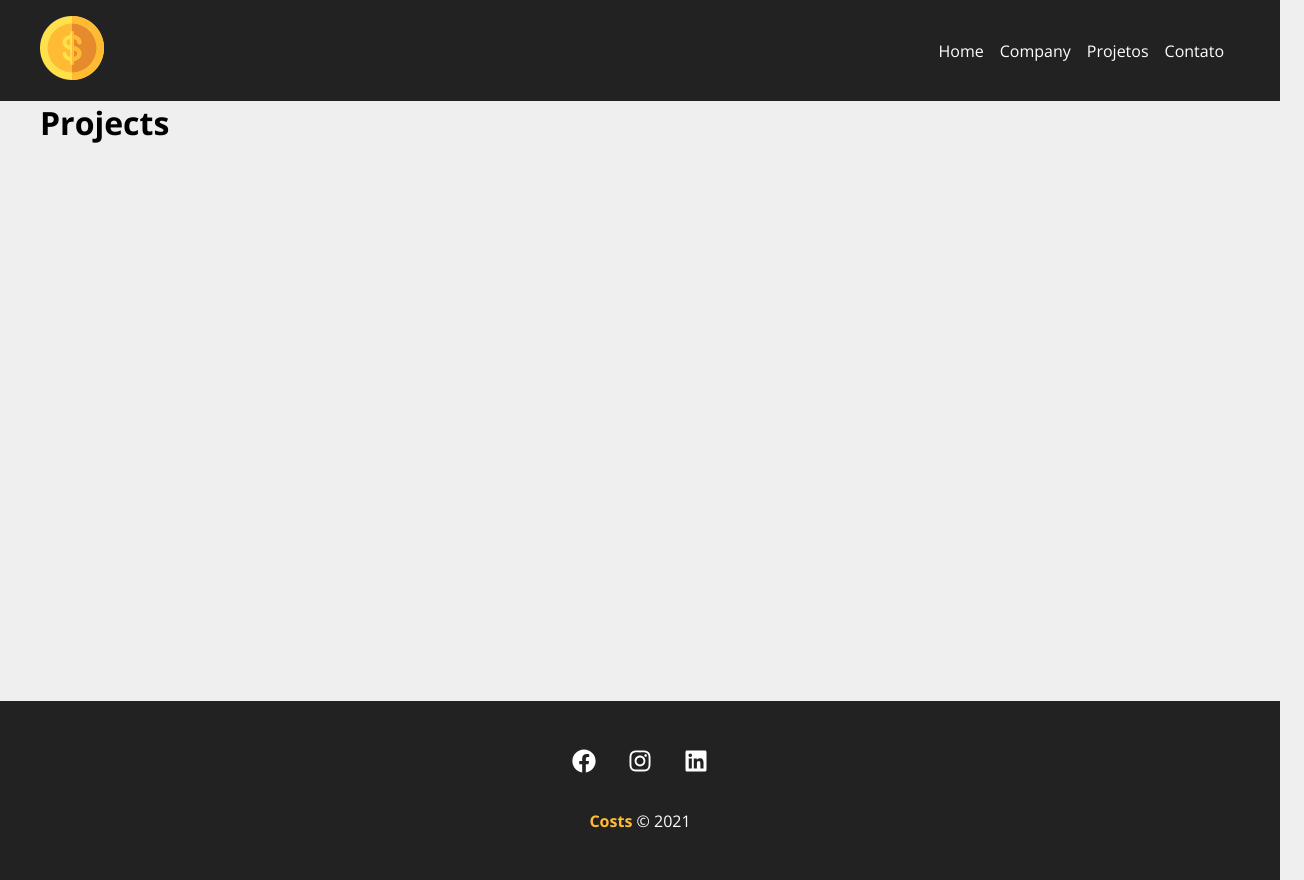
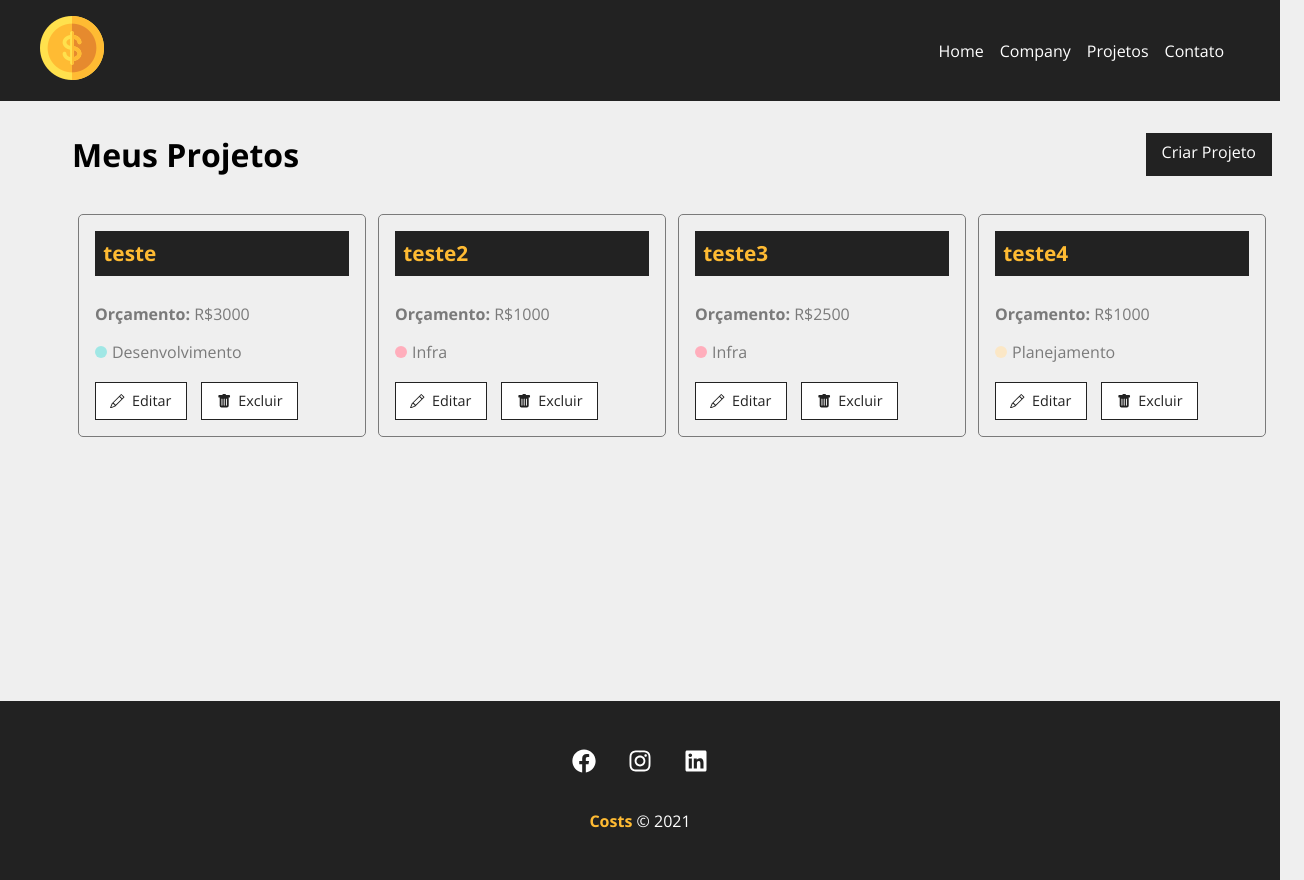
Before and after one commit to derickbit/HDCodar_React, a React (Create React App) app: page /projects in a window 1280 px wide. Shown: the whole page, 1304 px wide, since content can reach past the window. Built offline with nearby package versions, Linux system fonts and the light colour scheme; data requests are answered from the project's data file.

Commit message:
Aulas 26, 27 e 28 - Mensagens e  Dashboard

```diff
--- a/db.json
+++ b/db.json
@@ -8,6 +8,39 @@
       },
       "name": "teste",
       "budget": "3000",
+      "costs": 0,
+      "services": []
+    },
+    {
+      "id": "9ff9",
+      "name": "teste2",
+      "budget": "1000",
+      "category": {
+        "id": "1",
+        "nome": "Infra"
+      },
+      "costs": 0,
+      "services": []
+    },
+    {
+      "id": "2189",
+      "name": "teste3",
+      "budget": "2500",
+      "category": {
+        "id": "1",
+        "nome": "Infra"
+      },
+      "costs": 0,
+      "services": []
+    },
+    {
+      "id": "c14a",
+      "name": "teste4",
+      "budget": "1000",
+      "category": {
+        "id": "4",
+        "nome": "Planejamento"
+      },
       "costs": 0,
       "services": []
     }
--- /dev/null
+++ b/src/components/layout/Message.js
@@ -0,0 +1,30 @@
+import styles from "./Message.module.css";
+import { useState, useEffect } from "react";
+
+function Message({ type, msg }) {
+  const [visible, setVisible] = useState(false);
+
+  useEffect(() => {
+    if (!msg) {
+      setVisible(false);
+      return;
+    }
+    setVisible(true);
+
+    const timer = setTimeout(() => {
+      setVisible(false);
+    }, 3000);
+
+    return () => clearTimeout(timer);
+  }, [msg]);
+
+  return (
+    <>
+      {visible && (
+        <div className={`${styles.message} ${styles[type]}`}>{msg}</div>
+      )}
+    </>
+  );
+}
+
+export default Message;
--- /dev/null
+++ b/src/components/layout/Message.module.css
@@ -0,0 +1,21 @@
+.message {
+  width: 100%;
+  padding: 1em;
+  border: 1px solid #000;
+  margin: 0 auto;
+  text-align: center;
+  margin-bottom: 2em;
+  border-radius: 5px;
+}
+
+.success {
+  color: #155724;
+  background-color: #d4edda;
+  border-color: #c3e6cb;
+}
+
+.error {
+  color: #721c24;
+  background-color: #f8d7da;
+  border-color: #f5c6cb;
+}
--- a/src/components/pages/NewProject.js
+++ b/src/components/pages/NewProject.js
@@ -21,7 +21,9 @@
       .then((data) => {
         console.log(data);
         //redirect
-        navigate("/projects", { message: "Projeto criado com sucesso!" });
+        navigate("/projects", {
+          state: { message: "Projeto criado com sucesso!" },
+        });
       })
       .catch((err) => console.log(err));
   }
--- a/src/components/pages/Projects.js
+++ b/src/components/pages/Projects.js
@@ -1,5 +1,56 @@
+import Message from "../layout/Message";
+import { useLocation } from "react-router-dom";
+import styles from "./Projects.module.css";
+import Container from "../layout/Container";
+import LinkButton from "../layout/LinkButton";
+import ProjectCard from "../project/ProjectCard";
+import { useState, useEffect } from "react";
+
 function Projects() {
-  return <h1>Projects</h1>;
+  const [projects, setProjects] = useState([]);
+
+  const location = useLocation();
+  let message = "";
+  if (location.state) {
+    message = location.state.message;
+  }
+
+  useEffect(() => {
+    fetch("http://localhost:5000/projects", {
+      method: "GET",
+      headers: {
+        "Content-Type": "application/json",
+      },
+    })
+      .then((resp) => resp.json())
+      .then((data) => {
+        console.log(data);
+        setProjects(data);
+      })
+      .catch((err) => console.log(err));
+  }, []);
+
+  return (
+    <div className={styles.project_container}>
+      <div className={styles.tittle_container}>
+        <h1>Meus Projetos</h1>
+        <LinkButton to="/NewProject" text="Criar Projeto" />
+      </div>
+      {message && <Message type="success" msg={message} />}
+      <Container customClass="start">
+        {projects.length > 0 &&
+          projects.map((project) => (
+            <ProjectCard
+              id={project.id}
+              budget={project.budget}
+              category={project?.category?.nome || "Sem categoria"}
+              key={project.id}
+              name={project.name}
+            />
+          ))}
+      </Container>
+    </div>
+  );
 }
 
 export default Projects;
--- /dev/null
+++ b/src/components/pages/Projects.module.css
@@ -0,0 +1,9 @@
+.project_container {
+  padding: 2em;
+}
+
+.tittle_container {
+  display: flex;
+  justify-content: space-between;
+  margin-bottom: 2em;
+}
--- /dev/null
+++ b/src/components/project/ProjectCard.js
@@ -0,0 +1,33 @@
+import styles from "./ProjectCard.module.css";
+import { Link } from "react-router-dom";
+
+import { BsPencil, BsFillTrashFill } from "react-icons/bs";
+
+function ProjectCard({ id, name, budget, category, handleRemove }) {
+  return (
+    <div className={styles.project_card}>
+      <h4>{name}</h4>
+      <p>
+        <span>Orçamento:</span> R${budget}
+      </p>
+      <p className={styles.category_text}>
+        <span className={`${styles[category?.toLowerCase() || ""]}`}> </span>
+        {category}
+      </p>
+      <div className={styles.project_card_actions}>
+        <Link to="/">
+          {" "}
+          <BsPencil />
+          Editar
+        </Link>
+        <Link to="/">
+          {" "}
+          <BsFillTrashFill />
+          Excluir
+        </Link>
+      </div>
+    </div>
+  );
+}
+
+export default ProjectCard;
--- /dev/null
+++ b/src/components/project/ProjectCard.module.css
@@ -0,0 +1,87 @@
+.project_card {
+  padding: 1em;
+  border: 1px solid #7a7a7a;
+  border-radius: 5px;
+  width: 24%;
+  margin: 0.5%;
+}
+
+.project_card h4 {
+  background-color: #222;
+  color: #ffbb33;
+  padding: 0.4em;
+  margin-bottom: 1.3em;
+  font-size: 1.3em;
+}
+
+.project_card p {
+  color: #7a7a7a;
+  margin-bottom: 1em;
+}
+
+.project_card p span {
+  font-weight: bold;
+}
+
+.category_text {
+  display: flex;
+  align-items: center;
+}
+
+.category_text span {
+  display: block;
+  width: 12px;
+  height: 12px;
+  border-radius: 50%;
+  background-color: #ccc;
+  margin-right: 5px;
+}
+
+.category_text .infra {
+  background-color: #ffaebc;
+}
+
+.category_text .desenvolvimento {
+  background-color: #a0e7e5;
+}
+
+.category_text .design {
+  background-color: #b4f8c8;
+}
+
+.category_text .planejamento {
+  background-color: #fbe7c6;
+}
+
+.project_card_actions {
+  margin-top: 1.2em;
+  display: flex;
+  align-items: center;
+}
+
+.project_card_actions a,
+.project_card_actions button {
+  text-decoration: none;
+  border: none;
+  background-color: #fff;
+  color: #222;
+  font-size: 0.9em;
+  padding: 0.6em 1em;
+  margin-right: 1em;
+  cursor: pointer;
+  border: 1px solid #222;
+  transition: 0.5s;
+  display: flex;
+  align-items: center;
+  justify-content: center;
+}
+
+.project_card_actions svg {
+  margin-right: 0.5em;
+}
+
+.project_card_actions a:hover,
+.project_card_actions button:hover {
+  background-color: #222;
+  color: #ffbb33;
+}
```
